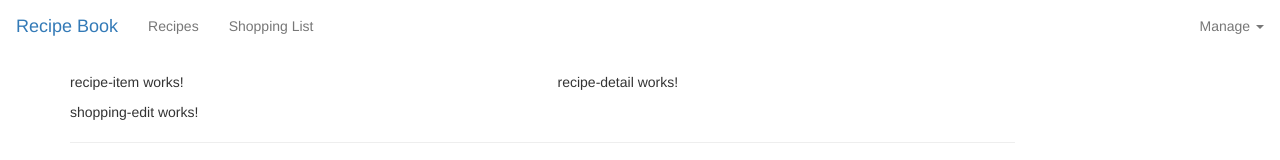
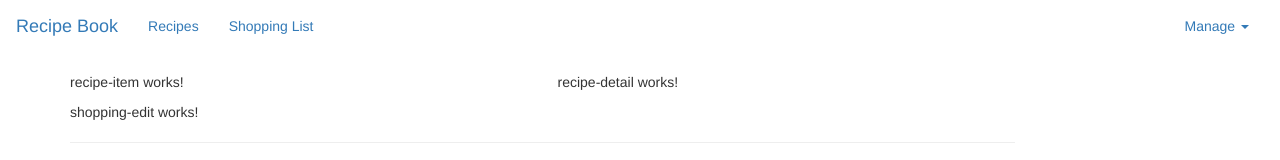
Before and after one commit to quaffpotion/recipes, an Angular app: page / in a window 1280 px wide. Shown: the top 160 px of the page. Built offline with nearby package versions, Linux system fonts and the light colour scheme.

Commit message:
3-49: attempted hamburger menu

```diff
--- a/src/app/header/header.component.html
+++ b/src/app/header/header.component.html
@@ -1,9 +1,13 @@
 <nav class="navbar class-default">
     <div class="container-fluid">
         <div class="navbar-header">
-            <a href="#" class="navbar-brand">Recipe Book</a>
+            <button type="button" class="navbar-toggle" (click)="collapsed = !collapsed">
+                <span class="icon-bar" *ngFor="let iconBar of [1, 2, 3]"></span>
+            </button>
+            <a routerLink="/" class="navbar-brand">Recipe Book</a>
         </div>
-        <div class="navbar-default">
+        <div class="navbar-collapse" [class.collapse]="collapsed" (window:resize)="collapsed = true">
+
             <ul class="nav navbar-nav">
                 <li><a href="#">Recipes</a></li>
                 <li><a href="#">Shopping List</a></li>
--- a/src/app/header/header.component.ts
+++ b/src/app/header/header.component.ts
@@ -6,6 +6,8 @@
 })
 export class HeaderComponent implements OnInit {
 
+  collapsed = true;
+
   constructor() { }
 
   ngOnInit() {
```
